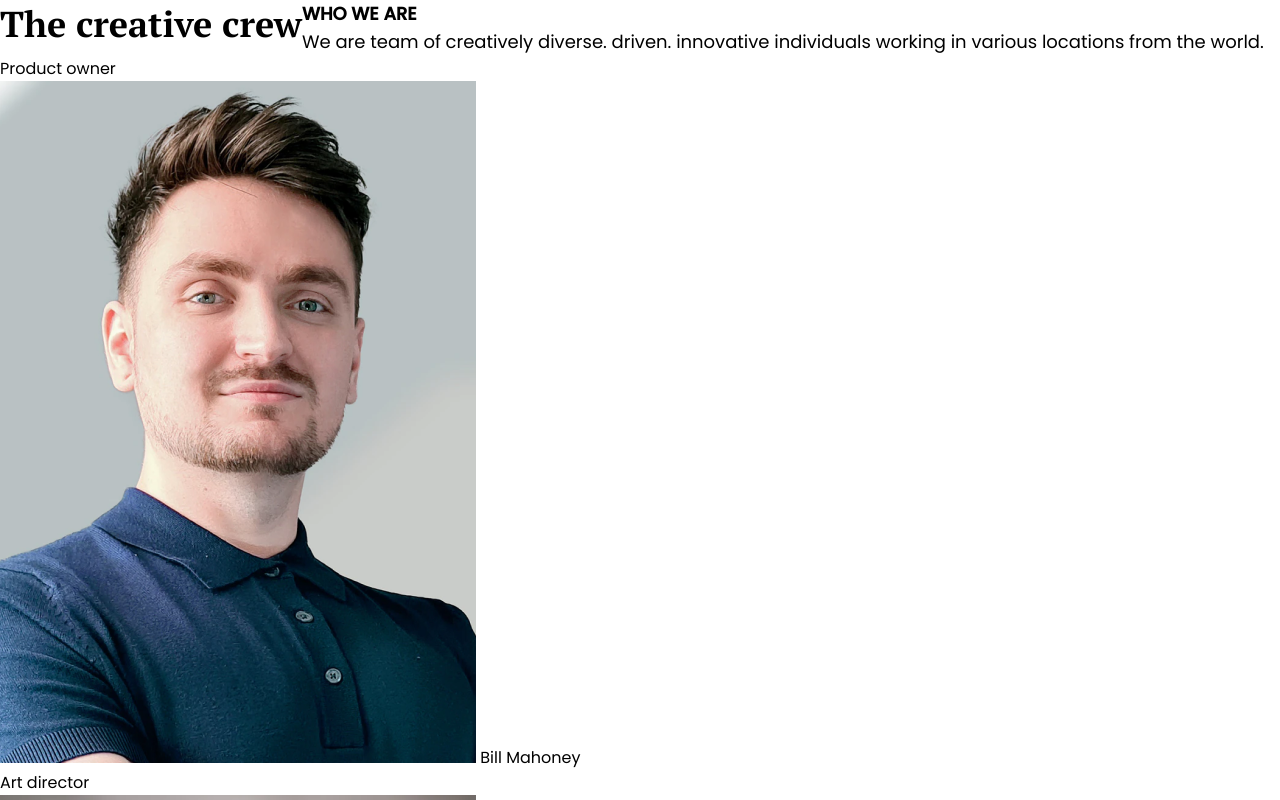
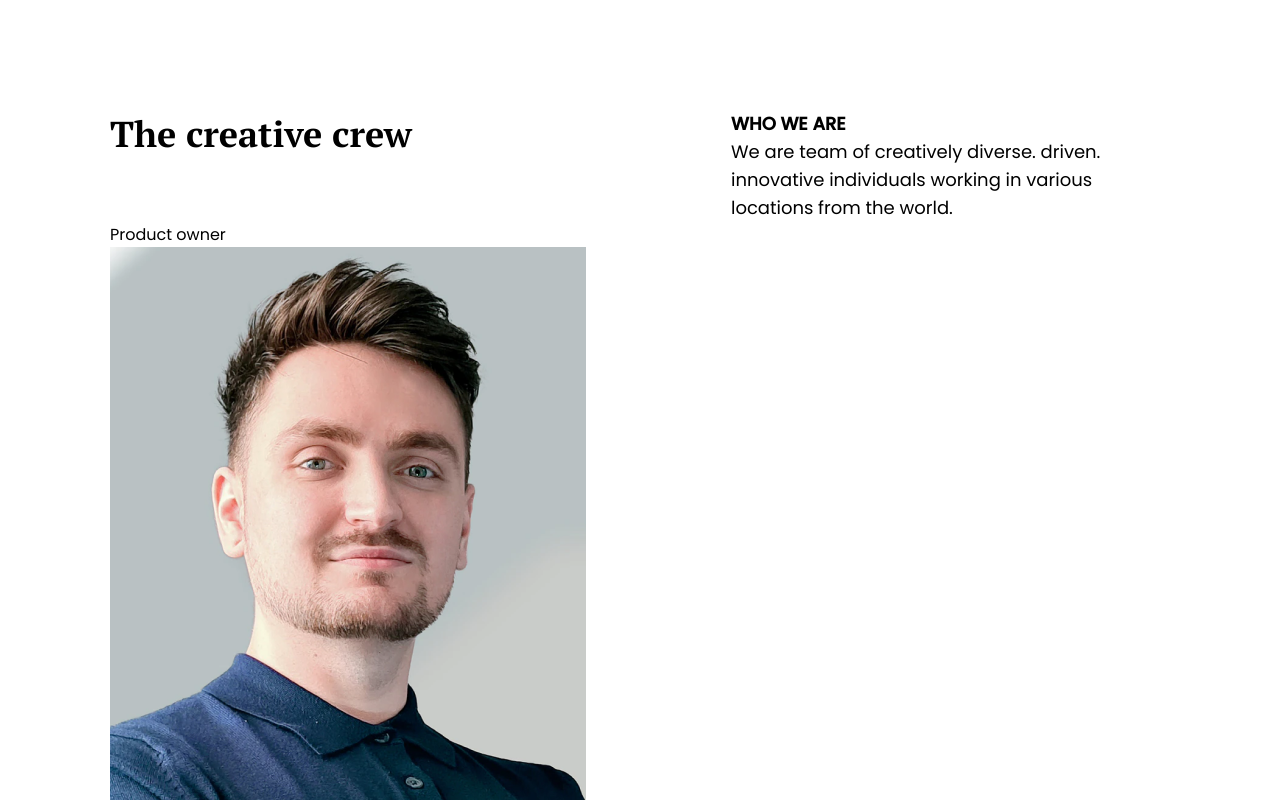
Before and after one commit to lucasmelosilva/my-team-master-devchallenge, a plain HTML site: page index.html in a window 1280 px wide. Shown: the top 800 px of the page. Drawn offline with Linux system fonts and the light colour scheme.

Commit message:
estilizaçao do header e container

```diff
--- a/style.css
+++ b/style.css
@@ -8,15 +8,20 @@ body {
   font-family: "Poppins", sans-serif;
 }
 
+.container {
+  width: 1060px;
+  margin: 110px auto;
+}
+
 header {
-  display: flex
+  display: flex;
+  justify-content: space-between;
 }
 
 h2 {
   font-family: 'PT Serif', serif;
   font-size: 36px;
   font-weight: bold;
-
   line-height: 48px;
   letter-spacing: -0.045px;
 }
@@ -25,4 +30,5 @@ h2 {
   font-size: 18px;
   line-height: 28px;
   letter-spacing: -0.015px;
+  width: 439px;
 }
```
